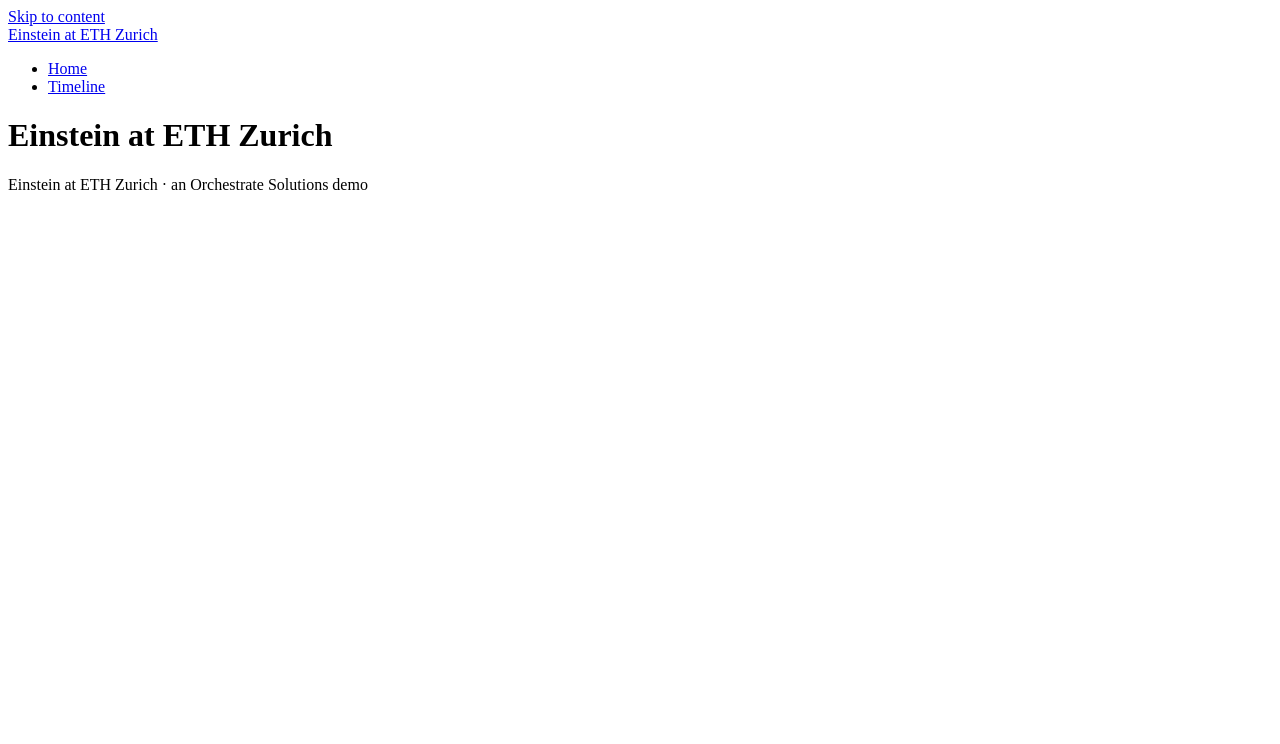
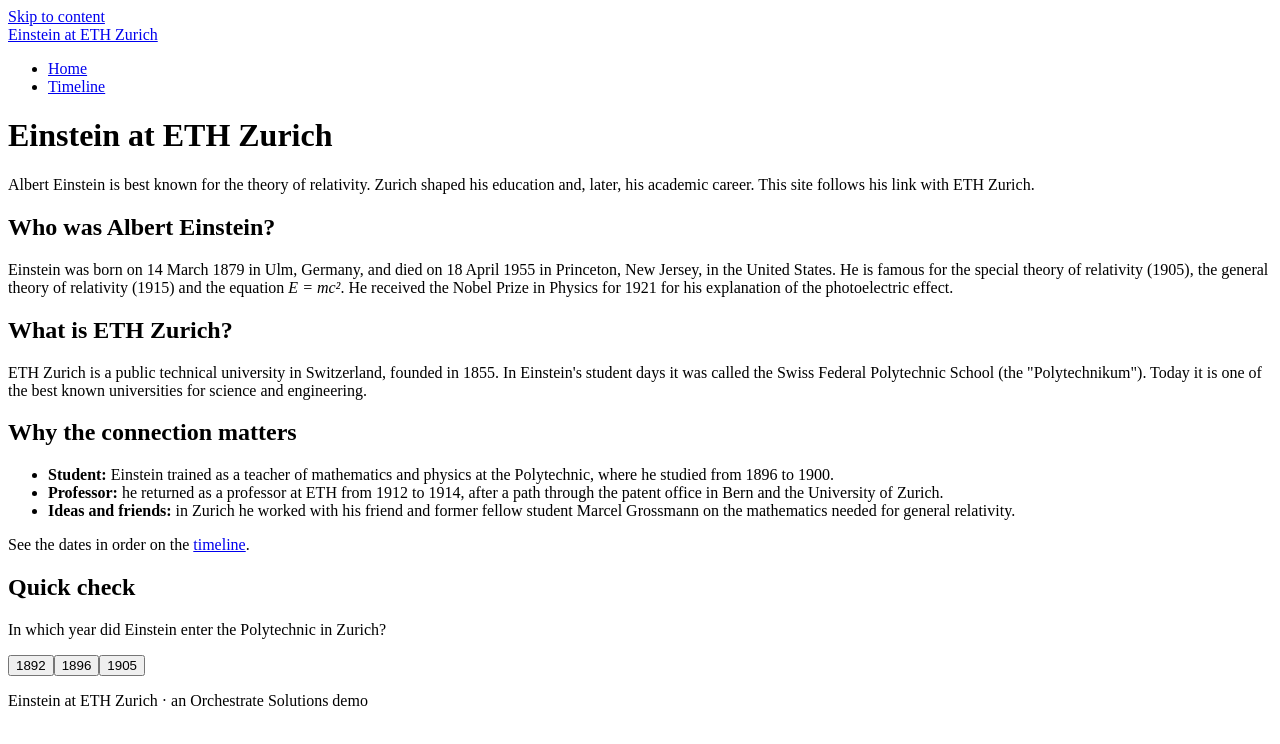
Before and after one commit to datton/orchestrate-demo-einstein-at-eth, a plain HTML site: page index.html in a window 1280 px wide. Drawn offline with Linux system fonts and the light colour scheme.

Commit message:
Add home page content and quiz

```diff
--- a/index.html
+++ b/index.html
@@ -21,7 +21,34 @@
   </header>
   <main id="main">
     <h1>Einstein at ETH Zurich</h1>
-    <!-- Full-Stack: page content goes here -->
+    <p class="lead">Albert Einstein is best known for the theory of relativity. Zurich shaped his education and, later, his academic career. This site follows his link with ETH Zurich.</p>
+
+    <section aria-labelledby="einstein">
+      <h2 id="einstein">Who was Albert Einstein?</h2>
+      <p>Einstein was born on 14 March 1879 in Ulm, Germany, and died on 18 April 1955 in Princeton, New Jersey, in the United States. He is famous for the special theory of relativity (1905), the general theory of relativity (1915) and the equation <em>E = mc&sup2;</em>. He received the Nobel Prize in Physics for 1921 for his explanation of the photoelectric effect.</p>
+    </section>
+
+    <section aria-labelledby="eth">
+      <h2 id="eth">What is ETH Zurich?</h2>
+      <p>ETH Zurich is a public technical university in Switzerland, founded in 1855. In Einstein's student days it was called the Swiss Federal Polytechnic School (the "Polytechnikum"). Today it is one of the best known universities for science and engineering.</p>
+    </section>
+
+    <section aria-labelledby="why">
+      <h2 id="why">Why the connection matters</h2>
+      <ul>
+        <li><strong>Student:</strong> Einstein trained as a teacher of mathematics and physics at the Polytechnic, where he studied from 1896 to 1900.</li>
+        <li><strong>Professor:</strong> he returned as a professor at ETH from 1912 to 1914, after a path through the patent office in Bern and the University of Zurich.</li>
+        <li><strong>Ideas and friends:</strong> in Zurich he worked with his friend and former fellow student Marcel Grossmann on the mathematics needed for general relativity.</li>
+      </ul>
+      <p>See the dates in order on the <a href="pages/timeline.html">timeline</a>.</p>
+    </section>
+
+    <section aria-labelledby="quiz">
+      <h2 id="quiz">Quick check</h2>
+      <p>In which year did Einstein enter the Polytechnic in Zurich?</p>
+      <div id="quiz-options" role="group" aria-label="Quiz answers"></div>
+      <p id="quiz-result" role="status" aria-live="polite"></p>
+    </section>
   </main>
   <footer class="site-footer"><p>Einstein at ETH Zurich &middot; an Orchestrate Solutions demo</p></footer>
   <script src="js/nav.js"></script>
--- a/js/app.js
+++ b/js/app.js
@@ -1 +1,17 @@
 // Full-Stack: site behaviour
+(function () {
+  var opts = document.getElementById('quiz-options');
+  if (!opts) return;
+  var result = document.getElementById('quiz-result');
+  ['1892', '1896', '1905'].forEach(function (year) {
+    var b = document.createElement('button');
+    b.type = 'button';
+    b.textContent = year;
+    b.addEventListener('click', function () {
+      result.textContent = year === '1896'
+        ? 'Correct! He entered the Polytechnic in 1896.'
+        : 'Not quite. Try again.';
+    });
+    opts.appendChild(b);
+  });
+})();
```
